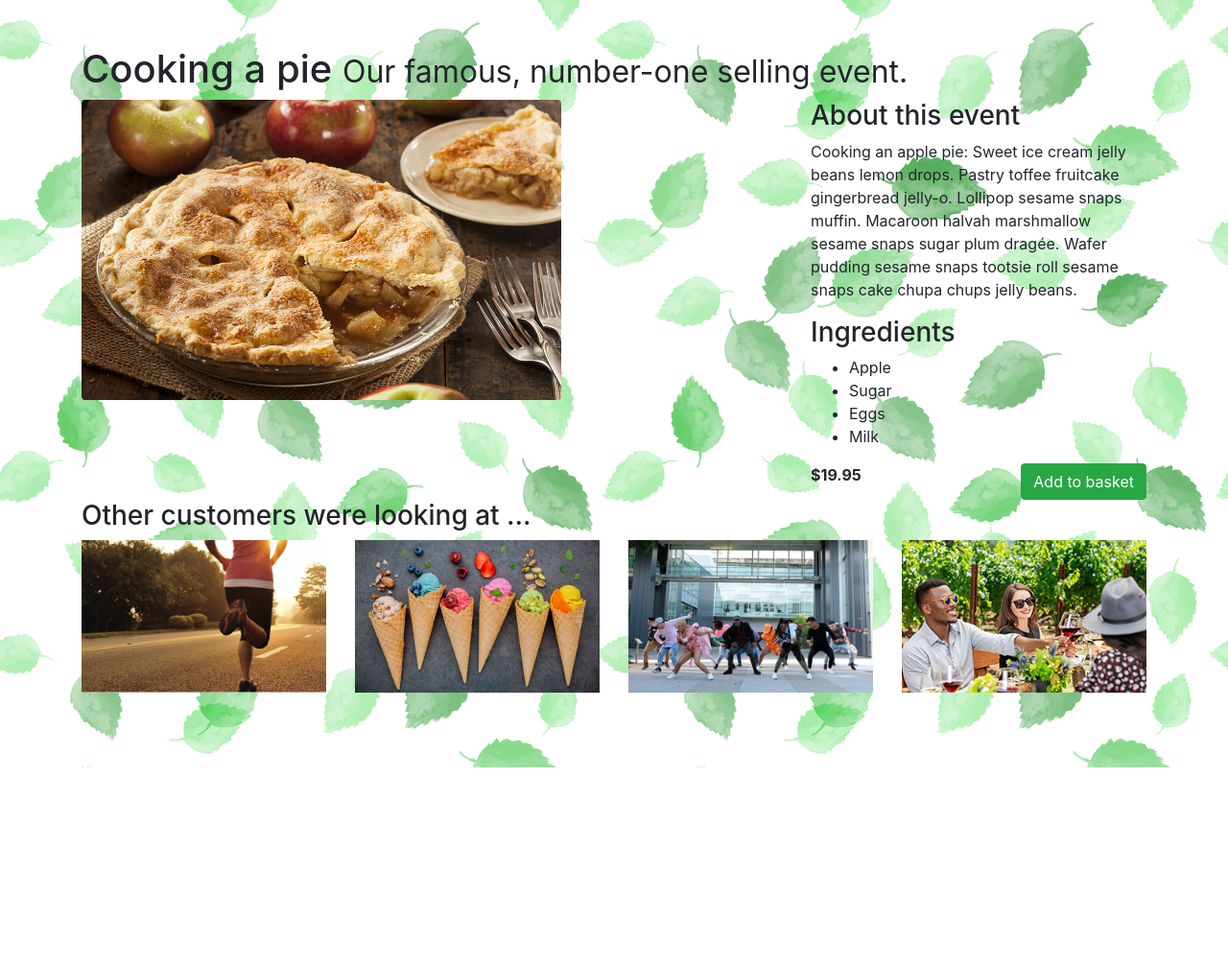
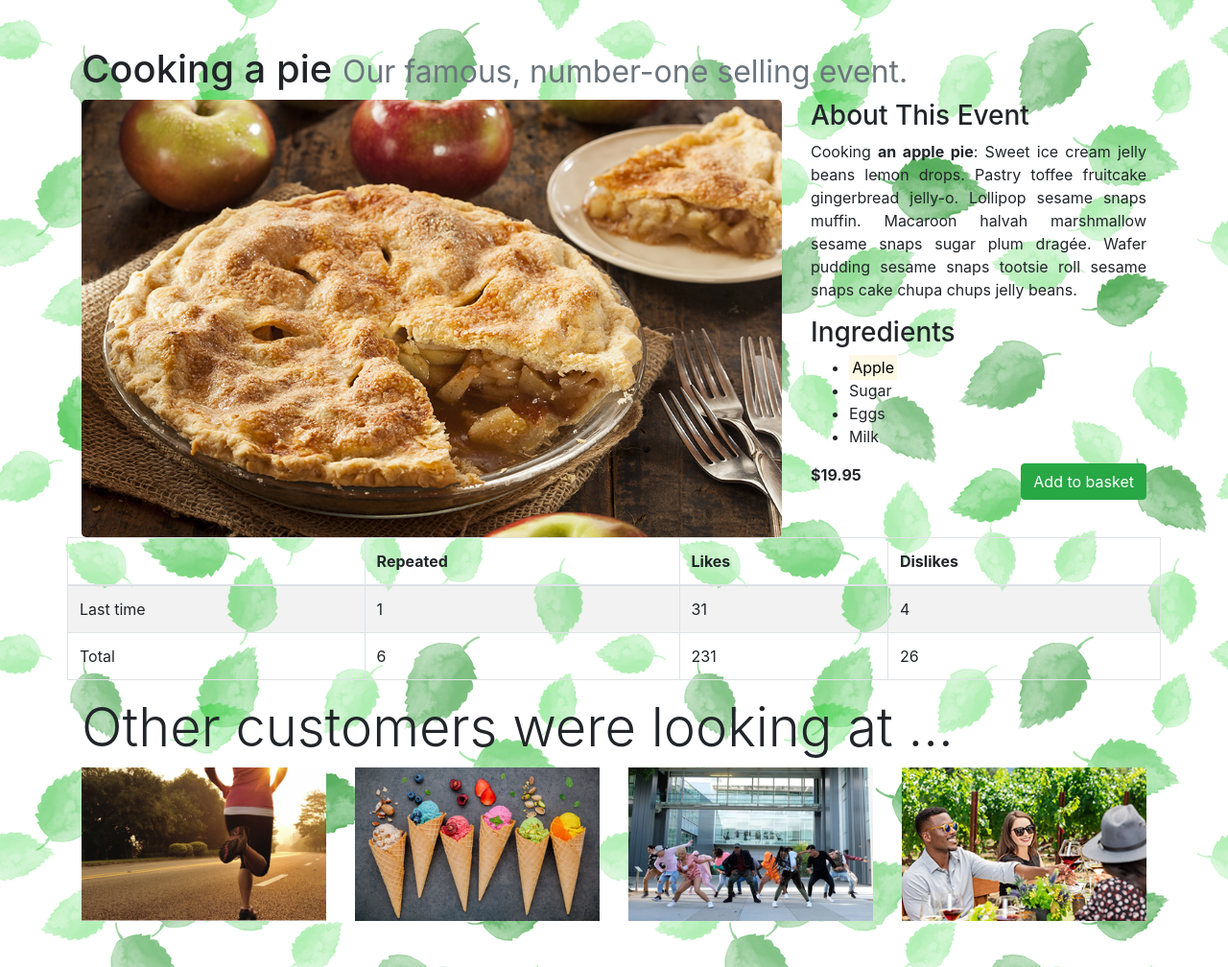
Before and after one commit to kpenov16/events, a plain HTML site: page index.html in a window 1280 px wide. Shown: the whole page at 96% size. Before the commit the page ends 800 px from the top, so only its background shows below. Drawn offline with Linux system fonts and the light colour scheme.

Commit message:
add table with history of the event

```diff
--- a/index.html
+++ b/index.html
@@ -15,22 +15,22 @@
     <main role="main">
         <div class="container">
             <h1 >Cooking a pie
-                <small>Our famous, number-one selling event.</small>
+                <small class="text-muted">Our famous, number-one selling event.</small>
             </h1>
 
             <div class="row">
                 <div class="col-md-8">
-                    <img src="images/products/applepie.jpg" width="500" class="rounded" alt="Image of event">
+                    <img src="images/products/applepie.jpg" class="rounded-lg img-fluid" alt="Image of event">
                 </div>
 
                 <div class="col-md-4">
-                    <h3>About this event</h3>
-                    <p>Cooking an apple pie: Sweet ice cream jelly beans lemon drops. Pastry toffee fruitcake gingerbread jelly-o.
+                    <h3 class="text-capitalize">About this event</h3>
+                    <p class="text-justify">Cooking <strong>an apple pie</strong>: Sweet ice cream jelly beans lemon drops. Pastry toffee fruitcake gingerbread jelly-o.
                         Lollipop sesame snaps muffin. Macaroon halvah marshmallow sesame snaps sugar plum dragée.
                         Wafer pudding sesame snaps tootsie roll sesame snaps cake chupa chups jelly beans.</p>
                     <h3>Ingredients</h3>
                     <ul>
-                        <li>Apple</li>
+                        <li><mark>Apple</mark></li>
                         <li>Sugar</li>
                         <li>Eggs</li>
                         <li>Milk</li>
@@ -40,14 +40,43 @@
                             <strong>$19.95</strong>
                         </div>
                         <div class="col-md-8">
-                            <a type="button" href="shoppingbasket.html" class="btn btn-success float-right">
+                            <a type="button" href="index.html" class="btn btn-success float-right">
                                 Add to basket
                             </a>
                         </div>
                     </div>
                 </div>
             </div>
-            <h3>Other customers were looking at ...</h3>
+            <div class="row">
+                <div class="table-responsive">
+                    <table class="table table-striped table-hover table-bordered">
+                        <thead >
+                            <tr>
+                                <th></th>
+                                <th>Repeated</th>
+                                <th>Likes</th>
+                                <th>Dislikes</th>
+                            </tr>
+                        </thead>
+                        <tbody>
+                            <tr>
+                                <td>Last time</td>
+                                <td>1</td>
+                                <td>31</td>
+                                <td>4</td>
+                            </tr>
+                            <tr>
+                                <td>Total</td>
+                                <td>6</td>
+                                <td>231</td>
+                                <td>26</td>
+                            </tr>
+                        </tbody>
+                    </table>
+
+                </div>
+            </div>
+            <h3 class="display-4">Other customers were looking at ...</h3>
             <div class="row">
                 <div class="col-md-3 col-sm-6">
                     <a href="events.html">
```
